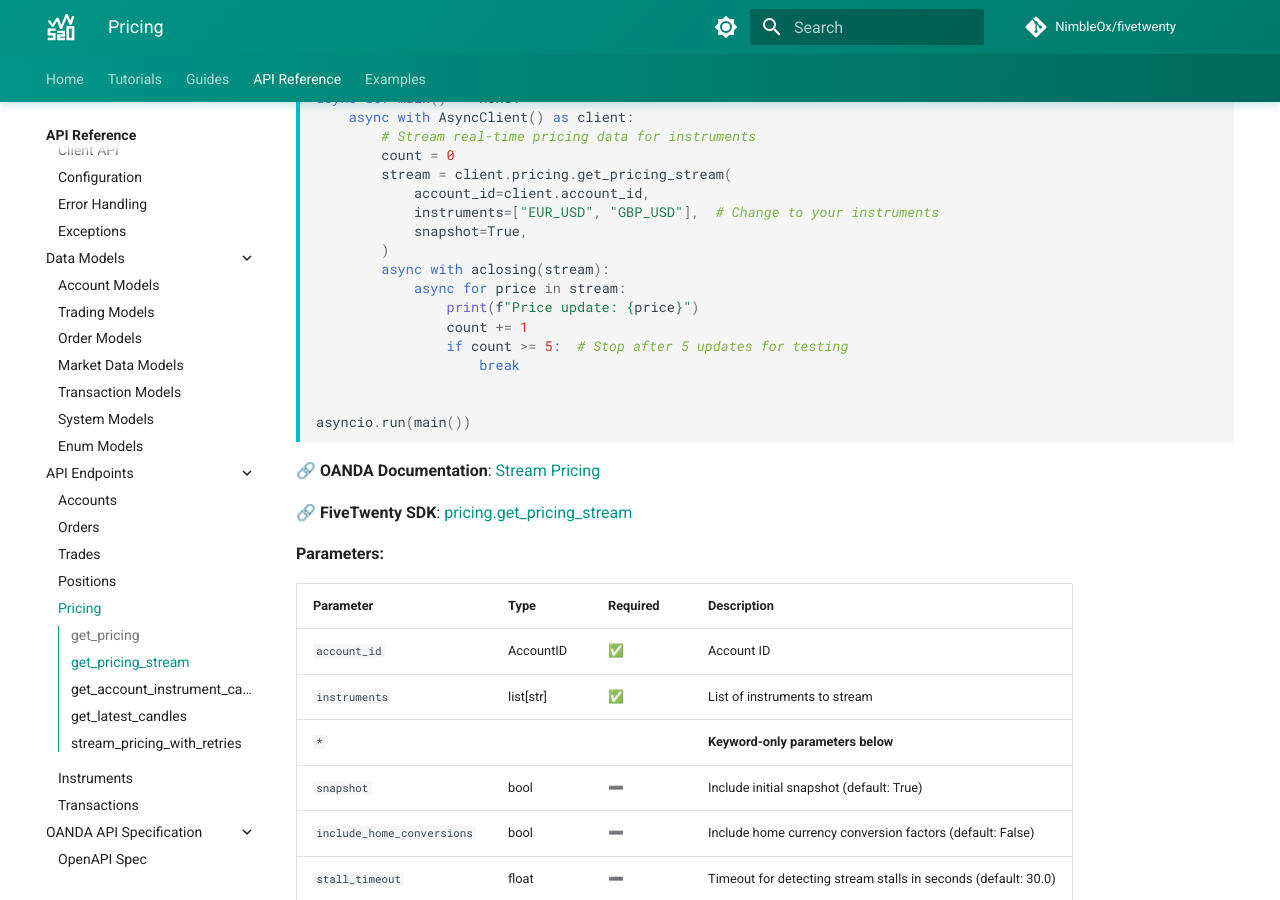
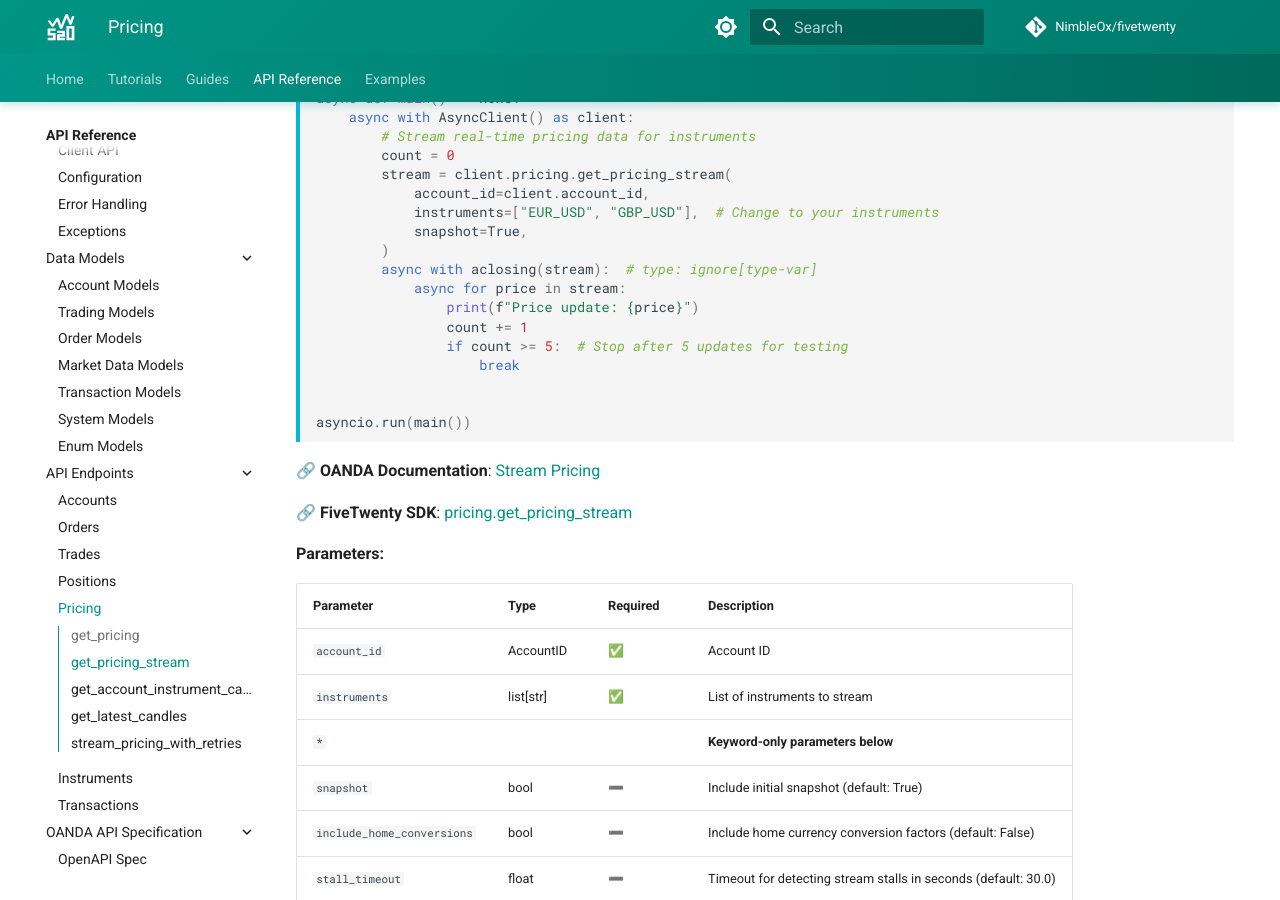
Before and after one commit to NimbleOx/fivetwenty, an MkDocs documentation site: the page built from docs/api-reference/endpoints/pricing.md, in a window 1280 px wide and 900 px high, scrolled down 2099 px. Built offline with MkDocs 1.6.1 and Material for MkDocs 9.7.7, drawn with Linux system fonts in a browser that asks for light colours; comment, search, counter and statistics services are not loaded; some of the changed text lies outside the part shown.

Commit message:
Add type ignore comments for aclosing in streaming examples

```diff
--- a/docs/api-reference/endpoints/pricing.md
+++ b/docs/api-reference/endpoints/pricing.md
@@ -95,7 +95,7 @@
             instruments=["EUR_USD", "GBP_USD"],  # Change to your instruments
             snapshot=True,
         )
-        async with aclosing(stream):
+        async with aclosing(stream):  # type: ignore[type-var]
             async for price in stream:
                 print(f"Price update: {price}")
                 count += 1
@@ -310,7 +310,7 @@
             instruments=["EUR_USD", "GBP_USD"],  # Change to your instruments
             config=config,
         )
-        async with aclosing(stream):
+        async with aclosing(stream):  # type: ignore[type-var]
             async for price_data, state in stream:
                 if state == StreamState.RECONNECTING:
                     print("Connection lost, retrying...")
```
